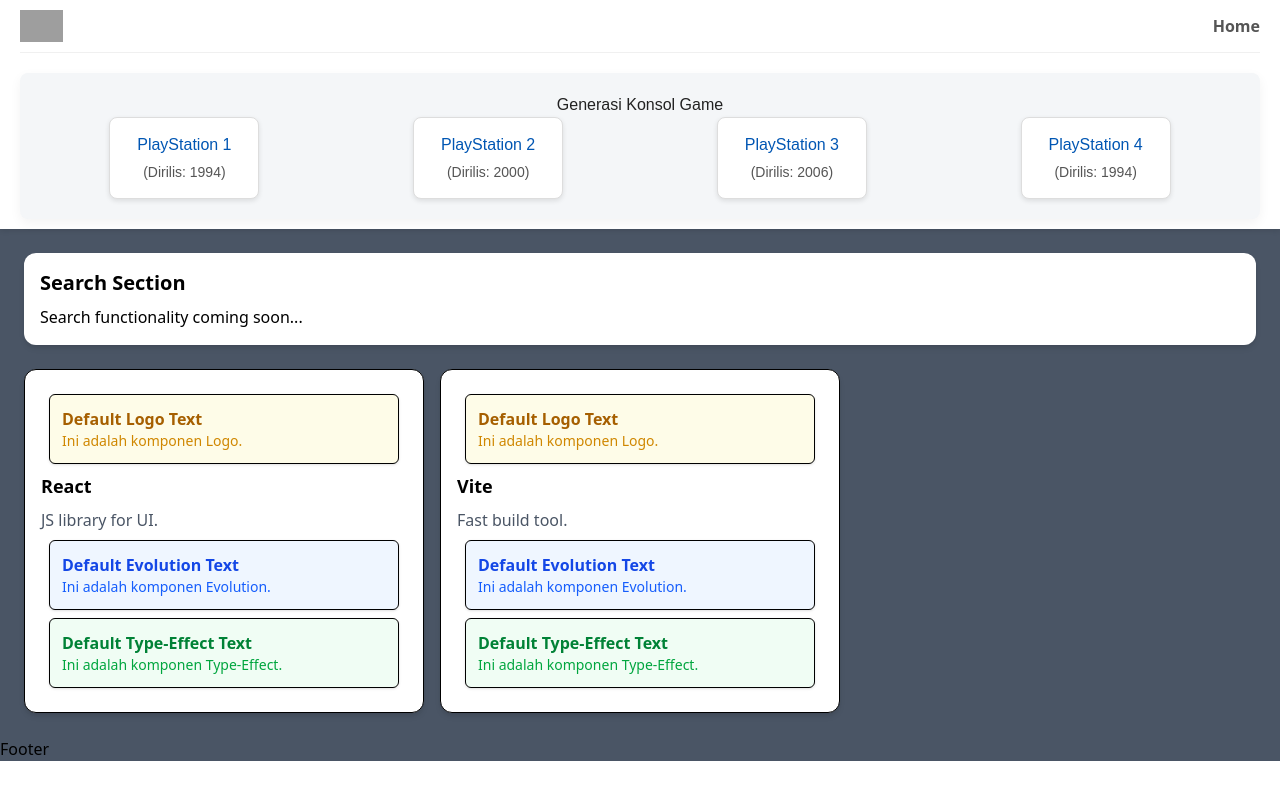
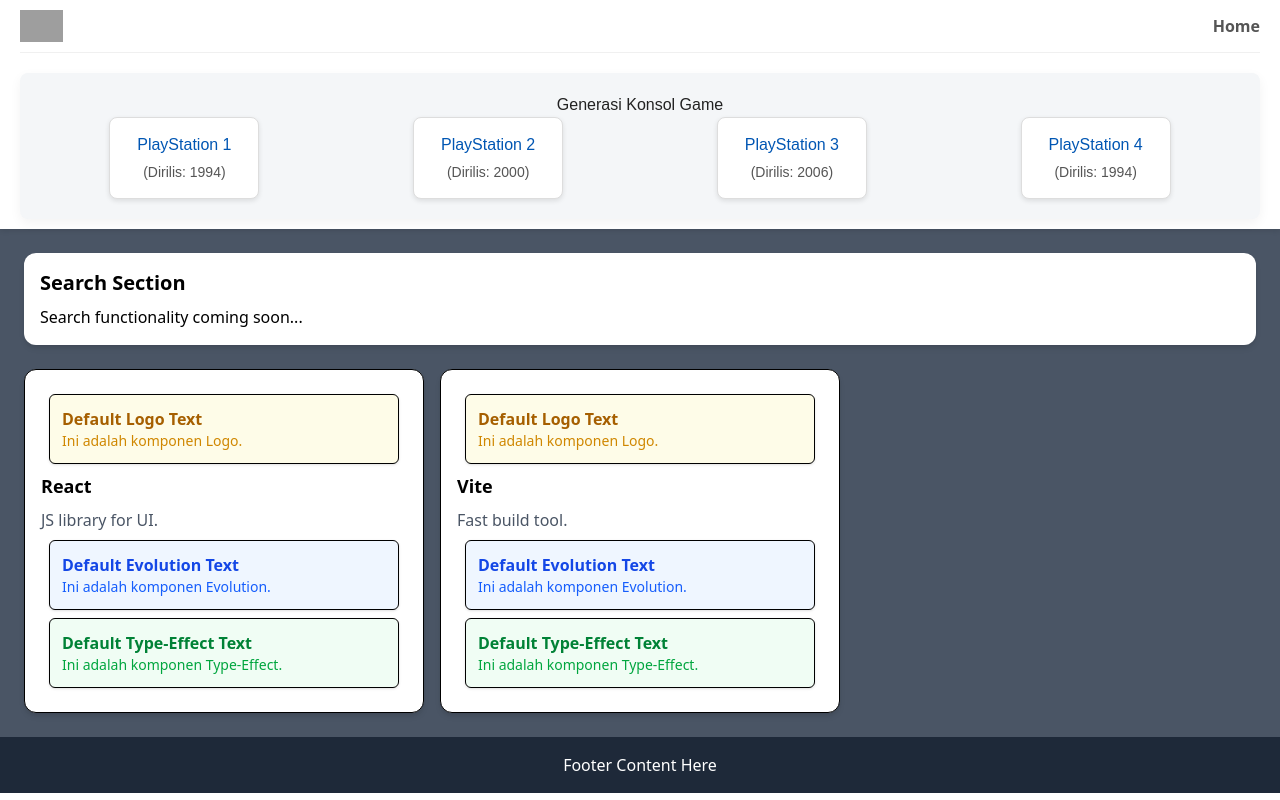
Before and after one commit to Prayerr10/Group-Exercise-08---Front-End-C, a React (Vite) app: page / in a window 1280 px wide. Built offline with nearby package versions, Linux system fonts and the light colour scheme; grey boxes are pictures that could not be loaded.

Commit message:
last commit

```diff
--- a/src/App.jsx
+++ b/src/App.jsx
@@ -7,7 +7,7 @@
     <div className='bg-gray-600 '>
       <Header />
       <Home />
-      <Footer title= 'Footer'/>
+      <Footer />
     </div>
   )
 }
--- a/src/components/footer/index.jsx
+++ b/src/components/footer/index.jsx
@@ -1,8 +1,8 @@
-const Footer = ({ title }) => {
+const Footer = () => {
     return (
-        <div>
-            {title}
-        </div>
+        <footer className="bg-gray-800 text-white p-4 text-center">
+            <p>Footer Content Here</p>
+        </footer>
     )
 }
 
```
